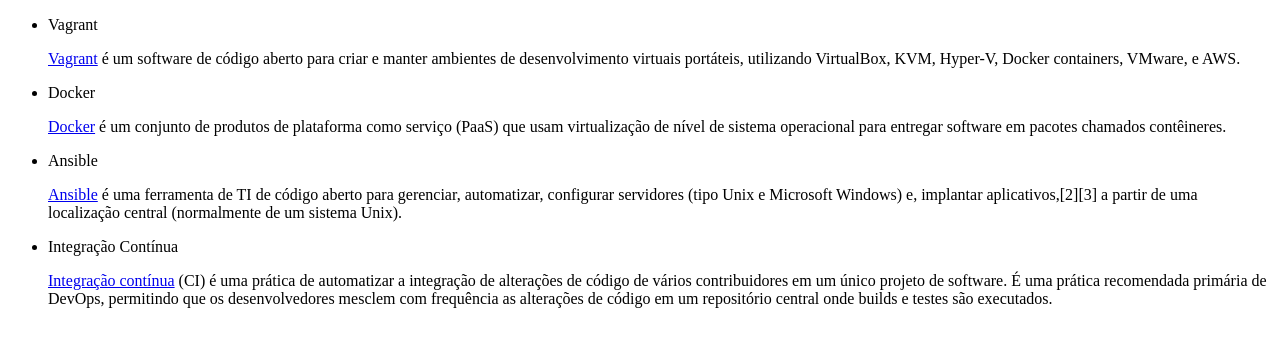
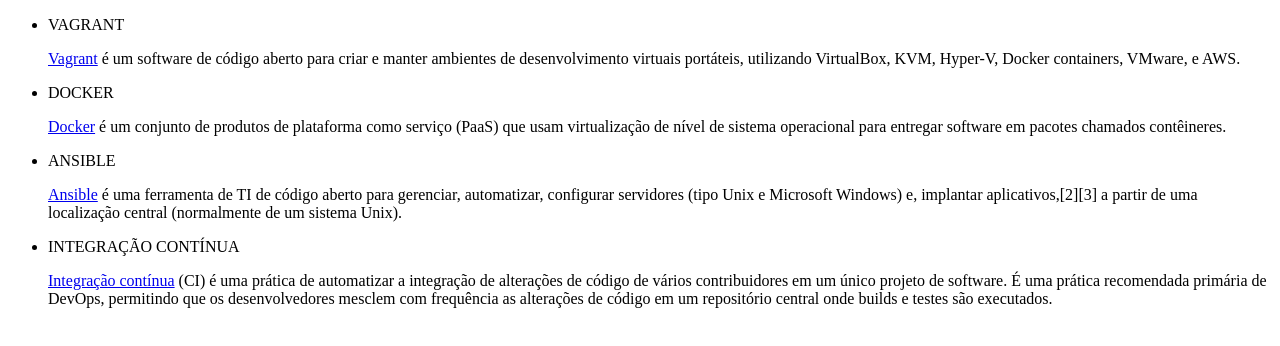
Before and after one commit to sdeoliveira-r/alura-git, a plain HTML site: page index.html in a window 1280 px wide. Drawn offline with Linux system fonts and the light colour scheme.

Commit message:
Alteração do conteúdo

```diff
--- a/index.html
+++ b/index.html
@@ -10,13 +10,13 @@
 
     <div>
         <ul>
-            <li>Vagrant</li>
+            <li>VAGRANT</li>
             <p><a href="https://pt.wikipedia.org/wiki/Vagrant_(software)">Vagrant</a> é um software de código aberto para criar e manter ambientes de desenvolvimento virtuais portáteis, utilizando VirtualBox, KVM, Hyper-V, Docker containers, VMware, e AWS.</p>
-            <li>Docker</li>
+            <li>DOCKER</li>
             <p><a href="https://pt.wikipedia.org/wiki/Docker_(software)">Docker</a> é um conjunto de produtos de plataforma como serviço (PaaS) que usam virtualização de nível de sistema operacional para entregar software em pacotes chamados contêineres.</p>
-            <li>Ansible</li>
+            <li>ANSIBLE</li>
             <p><a href="https://en.wikipedia.org/wiki/Ansible_(software)">Ansible</a> é uma ferramenta de TI de código aberto para gerenciar, automatizar, configurar servidores (tipo Unix e Microsoft Windows) e, implantar aplicativos,[2][3] a partir de uma localização central (normalmente de um sistema Unix).</p>
-            <li>Integração Contínua</li>
+            <li>INTEGRAÇÃO CONTÍNUA</li>
             <p><a href="https://www.atlassian.com/br/continuous-delivery/continuous-integration">Integração contínua</a> (CI) é uma prática de automatizar a integração de alterações de código de vários contribuidores em um único projeto de software. É uma prática recomendada primária de DevOps, permitindo que os desenvolvedores mesclem com frequência as alterações de código em um repositório central onde builds e testes são executados.</p>
         </ul>
     </div>
```
Also changed, not shown: 1 other file.
